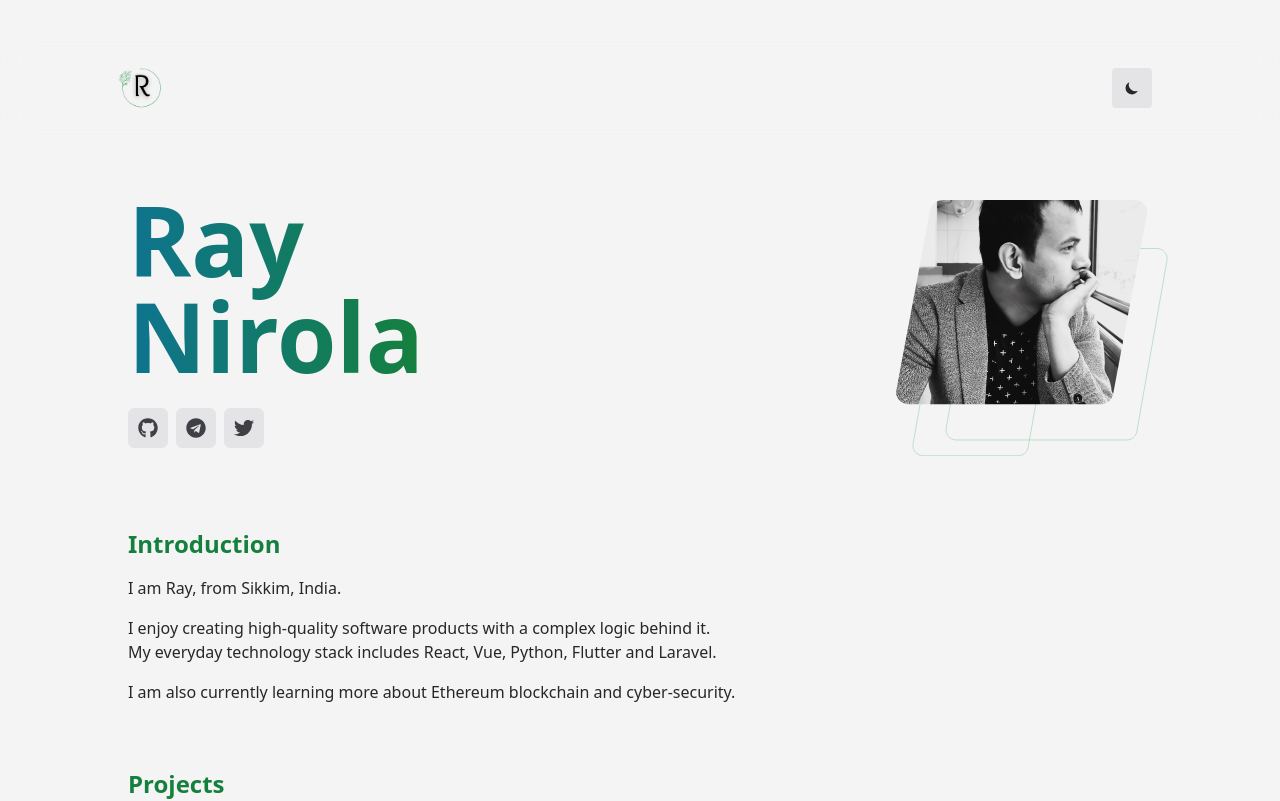
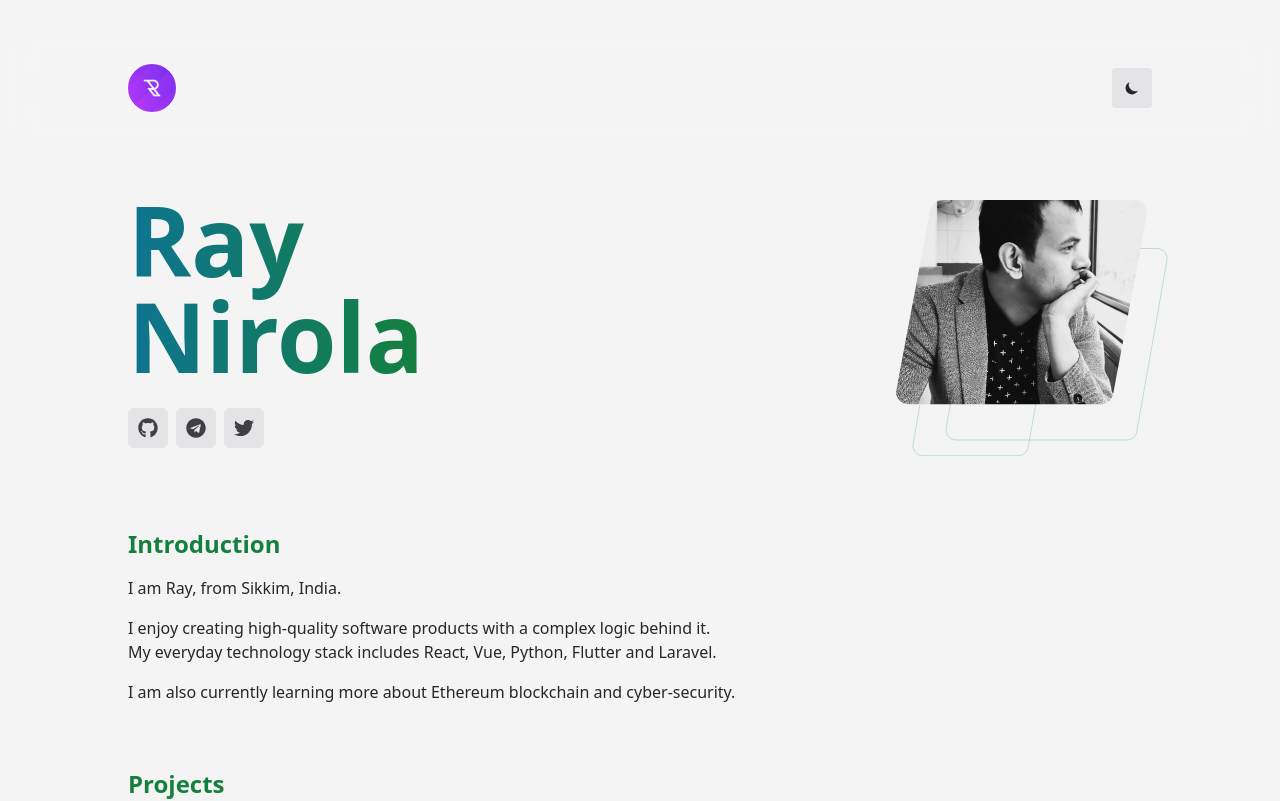
Before and after one commit to raynirola/portfolio, a Next.js app: page / in a window 1280 px wide. Shown: the top 801 px of the page. Built offline with nearby package versions, Linux system fonts and the light colour scheme; no server answers.

Commit message:
New Logo

```diff
--- a/components/Header.tsx
+++ b/components/Header.tsx
@@ -5,7 +5,7 @@ export const Header = () => {
     <header className="header sticky top-0 z-20 my-0 py-2 text-gray-900 dark:text-gray-100 md:my-8 md:py-8">
       <div className="mx-auto max-w-3xl px-4 sm:px-6 lg:max-w-4xl lg:px-0 xl:max-w-5xl">
         <nav className="flex items-center justify-between">
-          <Logo />
+          <Logo default />
           <div className="flex items-center space-x-8">
             <ThemeToggleButton />
           </div>
--- a/components/Logo.tsx
+++ b/components/Logo.tsx
@@ -1,7 +1,11 @@
 import { useTheme } from 'next-themes'
 import Image from 'next/image'
 
-const Logo = () => {
+interface ILogo {
+  (props: { default?: boolean }): JSX.Element
+}
+
+const Logo: ILogo = props => {
   const { resolvedTheme } = useTheme()
 
   const DarkLogo = () => {
@@ -30,6 +34,27 @@ const Logo = () => {
     )
   }
 
+  const DefaultLogo = () => {
+    return (
+      <Image
+        src={require('public/images/logo.jpg')}
+        layout="fill"
+        objectFit="cover"
+        objectPosition="center"
+        placeholder="blur"
+        alt="Me"
+      />
+    )
+  }
+
+  if (props.default) {
+    return (
+      <div className="relative block h-12 w-12 transform overflow-hidden rounded-full transition duration-200 ease-in-out hover:scale-110">
+        <DefaultLogo />
+      </div>
+    )
+  }
+
   return (
     <div className="relative -ml-3 block h-12 w-12 transform transition duration-200 ease-in-out hover:scale-110">
       {resolvedTheme === 'dark' ? <DarkLogo /> : <LightLogo />}
```
Also changed, not shown: public/images/logo.jpg (added).
